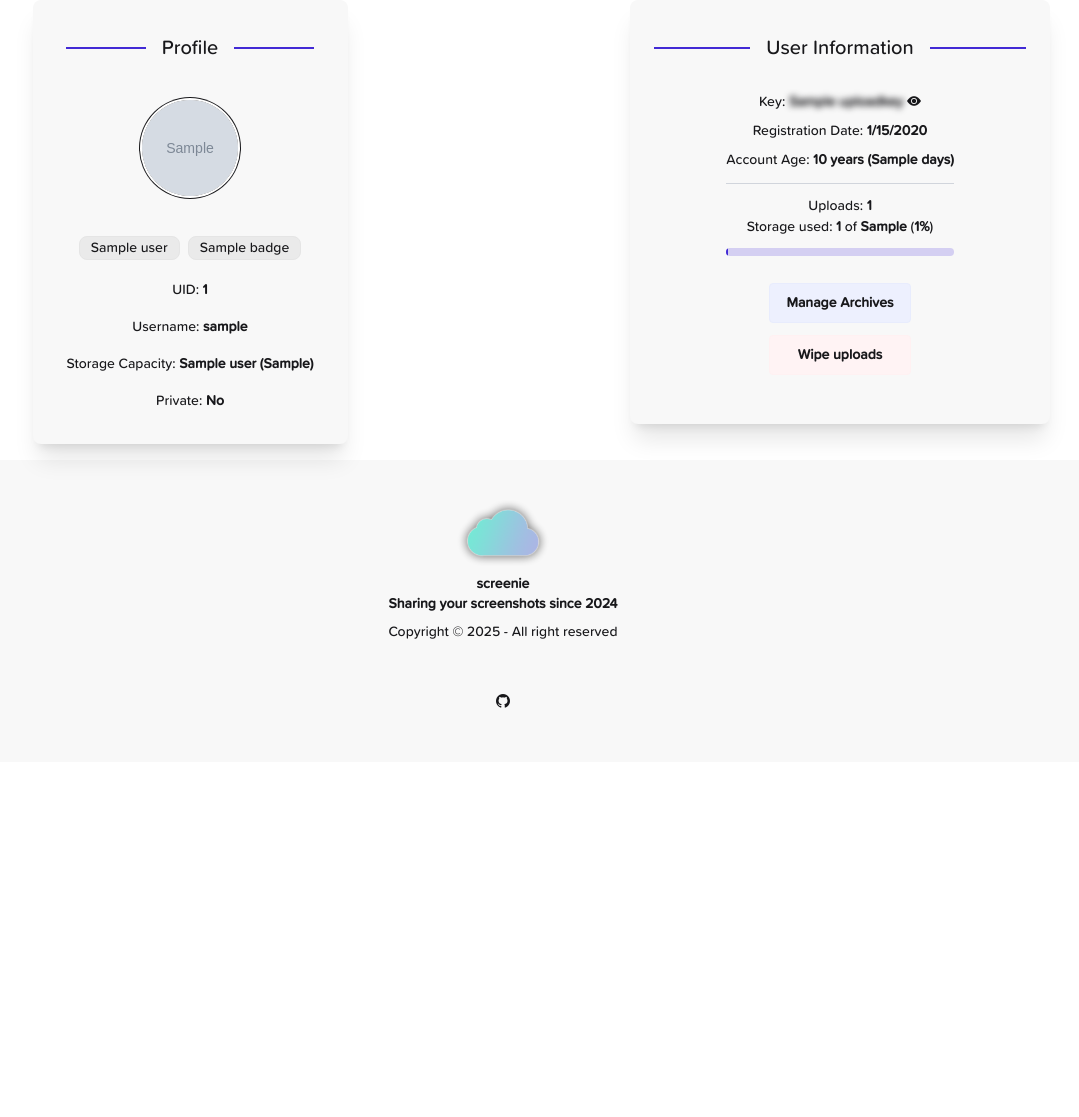
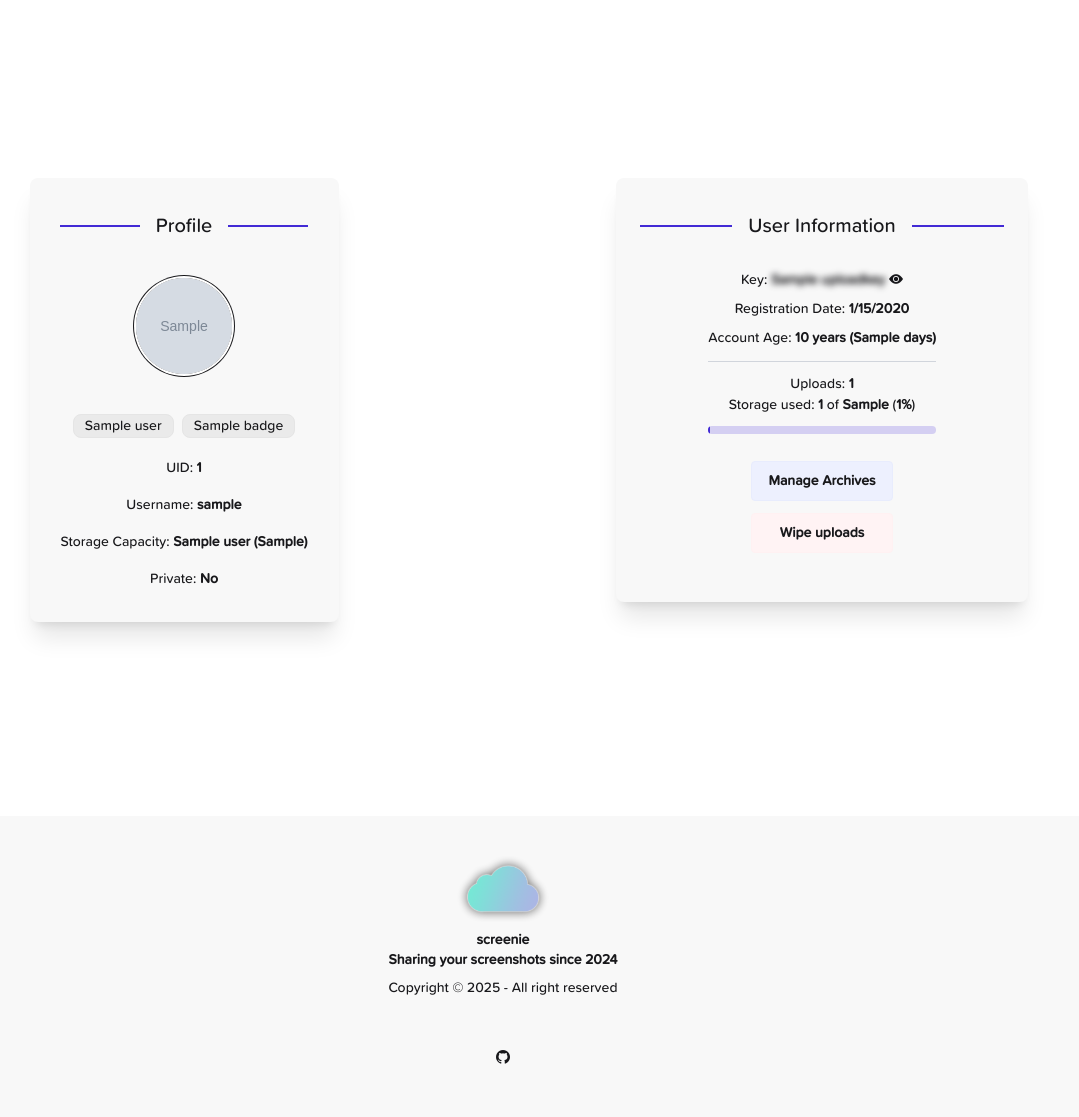
Before and after one commit to matyii/screenie, a Node server app: template views/user/dashboard.ejs in a window 1280 px wide. Shown: the part 104-1221 px from the top of the page, without its empty margins (137-1216 px from the left). Before the commit the page ends 812 px from the top, so only its background shows below. Run offline with Node 20, Linux system fonts and the light colour scheme; the template is opened without the code that fills it: most values are stand-ins (such as "Sample title", 1, 10 or a date in 2020); grey boxes marked "Sample" are stand-in pictures; style sheets or scripts are compiled from the project's sources; some libraries are stand-ins or nearby versions.

Commit message:
error fixed in classnames

```diff
--- a/views/user/dashboard.ejs
+++ b/views/user/dashboard.ejs
@@ -13,7 +13,7 @@
     <%- include('../modules/navbar') %>
   </div>
 
-  <div class="""container flex justify-center items-center min-h-screen mx-auto">
+  <div class="container flex justify-center items-center min-h-screen mx-auto">
     <div class="grid grid-cols-1 lg:grid-cols-2 gap-5 w-full mx-3">
       <div class="flex justify-center">
         <div class="card bg-base-200 shadow-xl w-full lg:w-1/2 items-center">
```
Also changed, not shown: 1 other file.
